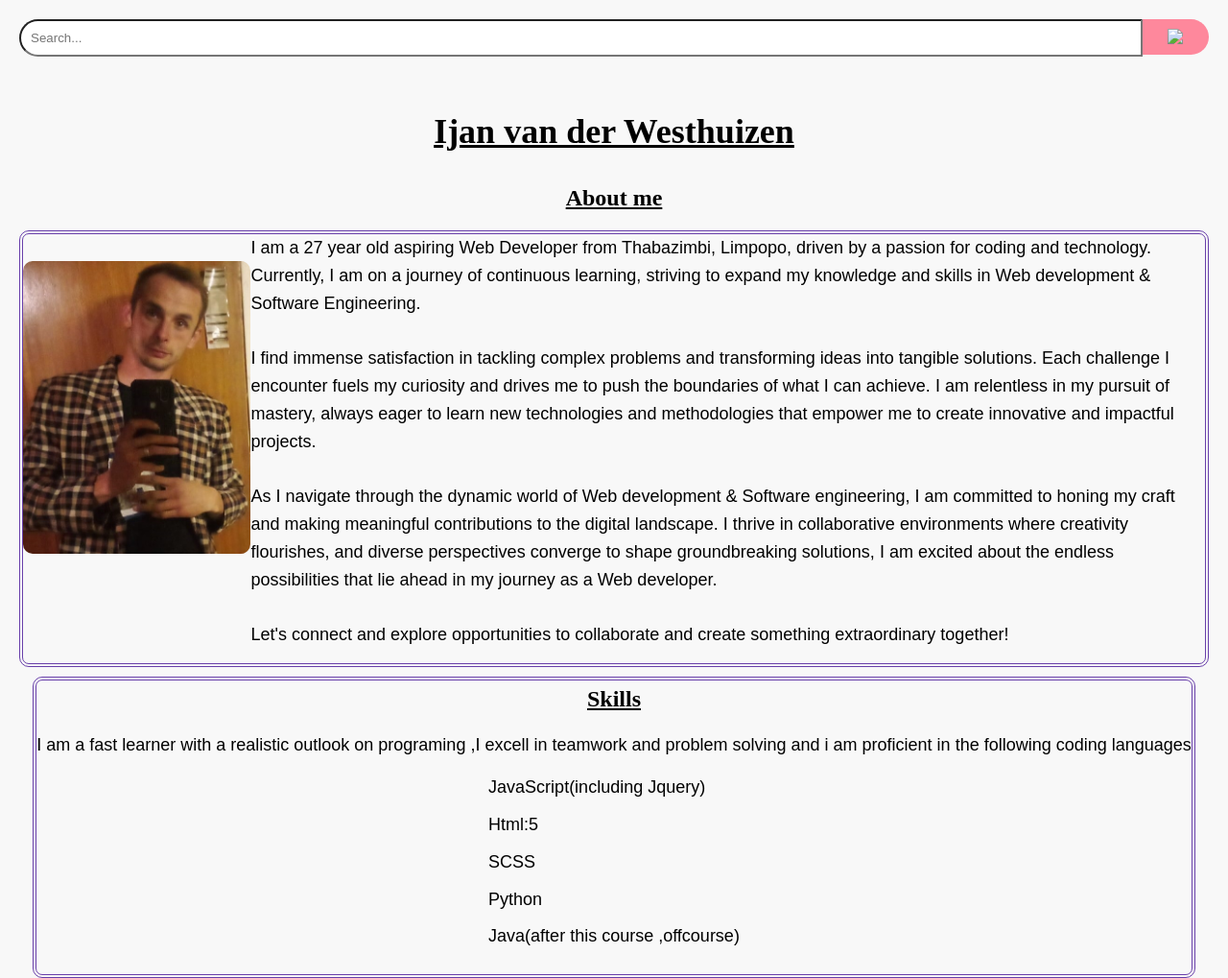
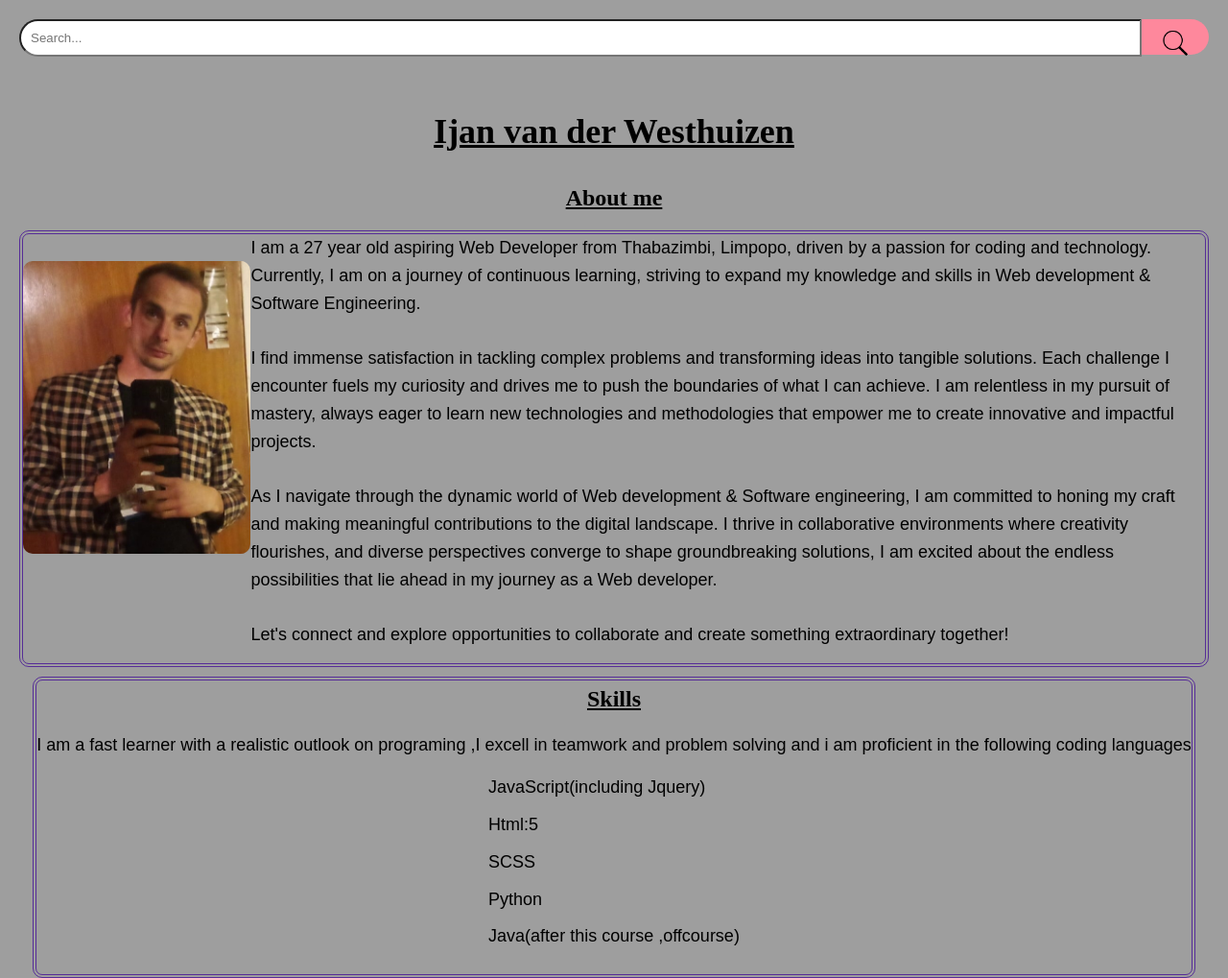
Before and after one commit to ijanvdwesz/MyCV, a plain HTML site: page index.html in a window 1280 px wide. Shown: the top 1019 px of the page at 96% size. Drawn offline with nearby package versions, Linux system fonts and the light colour scheme; the site is published under a folder, as on GitHub Pages, so addresses that start at the root find nothing.

Commit message:
background and search img refs

```diff
--- a/index.html
+++ b/index.html
@@ -22,7 +22,7 @@
             placeholder="Search..."
           />
           <button class="search-button" type="submit">
-            <img class="search-icon" src="/Img/search.png" />
+            <img class="search-icon" src="Img/search.png" />
           </button>
         </form>
       </div>
--- a/index.scss
+++ b/index.scss
@@ -1,7 +1,7 @@
 /* I didnt like what bootstrap did to my styling and i was struggling to override their styles so i removed their link i hope it wasnt a task requirement*/
 body {
   font-family: Times New Roman, serif;
-  background-image: url("/Img/portfolio-background.jpg");
+  background-image: url("Img/portfolio-background.jpg");
   /*to cover entire background area maintaining my aspect ratio */
   background-size: cover;
   /*centers the image both horizontally and verically*/
```
Also changed, not shown: index.css, 1 other file.
